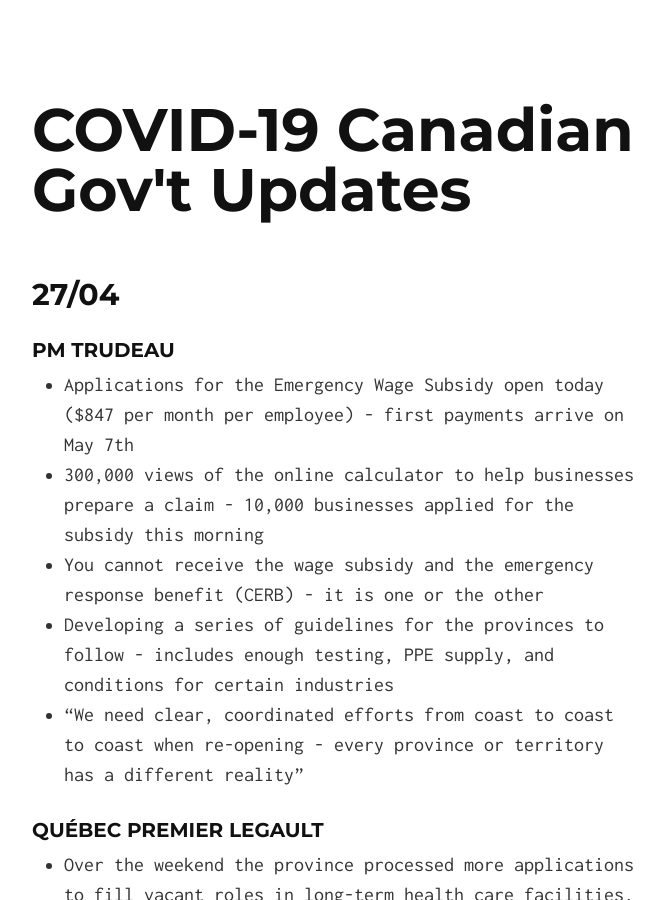
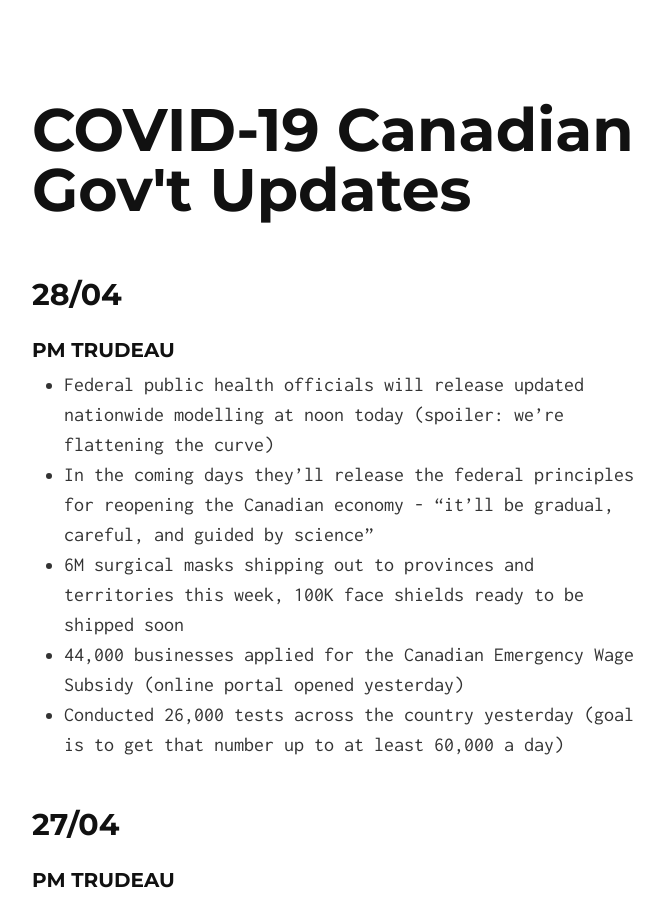
Before and after one commit to asad-a/gov, a Jekyll site: the page built from index.md, in a window 1280 px wide and 900 px high. Shown: the whole window, without its empty margins (306-970 px from the left). Built offline with Jekyll 4.4.1, drawn with Linux system fonts in a browser that asks for light colours.

Commit message:
28/04 trudeau

```diff
--- a/index.md
+++ b/index.md
@@ -1,6 +1,16 @@
 ---
 layout: default
 ---
+
+## 28/04
+
+### PM Trudeau
+
+* Federal public health officials will release updated nationwide modelling at noon today (spoiler: we're flattening the curve)
+* In the coming days they'll release the federal principles for reopening the Canadian economy - "it'll be gradual, careful, and guided by science"
+* 6M surgical masks shipping out to provinces and territories this week, 100K face shields ready to be shipped soon
+* 44,000 businesses applied for the Canadian Emergency Wage Subsidy (online portal opened yesterday)
+* Conducted 26,000 tests across the country yesterday (goal is to get that number up to at least 60,000 a day)
 
 ## 27/04
 
```
